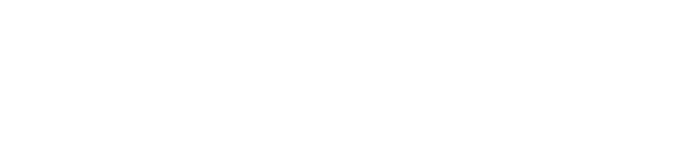
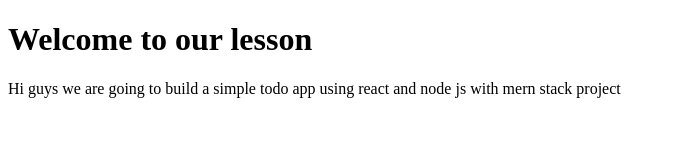
Before and after one commit to muboshers/github__tutorial, a plain HTML site: page index.html in a window 1280 px wide. Shown: the whole page, without its empty margins (0-676 px from the left). Drawn offline with Linux system fonts and the light colour scheme.

Commit message:
I added Header component

```diff
--- a/index.html
+++ b/index.html
@@ -12,6 +12,11 @@
 <body>
 
 
+    <div class="header">
+        <h1> Welcome to our lesson </h1>
+        <p> Hi guys we are going to build a simple todo app using react and node js with mern stack project </p>
+    </div>
+
 
     <script src="./app.js"></script>
 </body>
```
